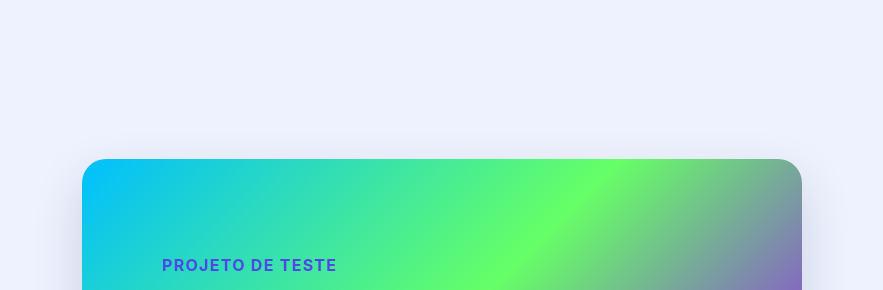
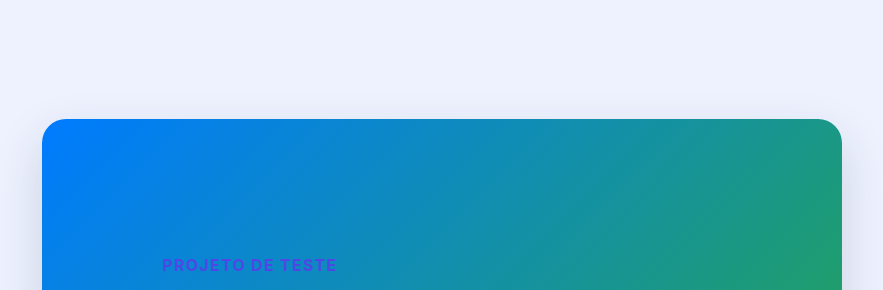
Before and after one commit to josuefelipes/codeshark-extension-integration-test-20261022, a plain HTML site: page index.html in a window 1280 px wide. Shown: the part 83-373 px from the top of the page, without its empty margins (198-1081 px from the left). Drawn offline with Linux system fonts and the light colour scheme.

Commit message:
Atualize as cores do tema para azul-marinho e verde, aumente o espaçamento do cartão e preserve a estrutura HTML.

```diff
--- a/styles.css
+++ b/styles.css
@@ -15,9 +15,9 @@ body {
 
 .card {
   width: min(90vw, 560px);
-  padding: 80px;
+  padding: 120px;
   border-radius: 24px;
-  background: linear-gradient(135deg, #00bfff, #66ff66, #9900ff);
+  background: linear-gradient(135deg, #007bff, #28a745);
   box-shadow: 0 20px 50px rgb(30 41 59 / 16%);
 }
 
```
